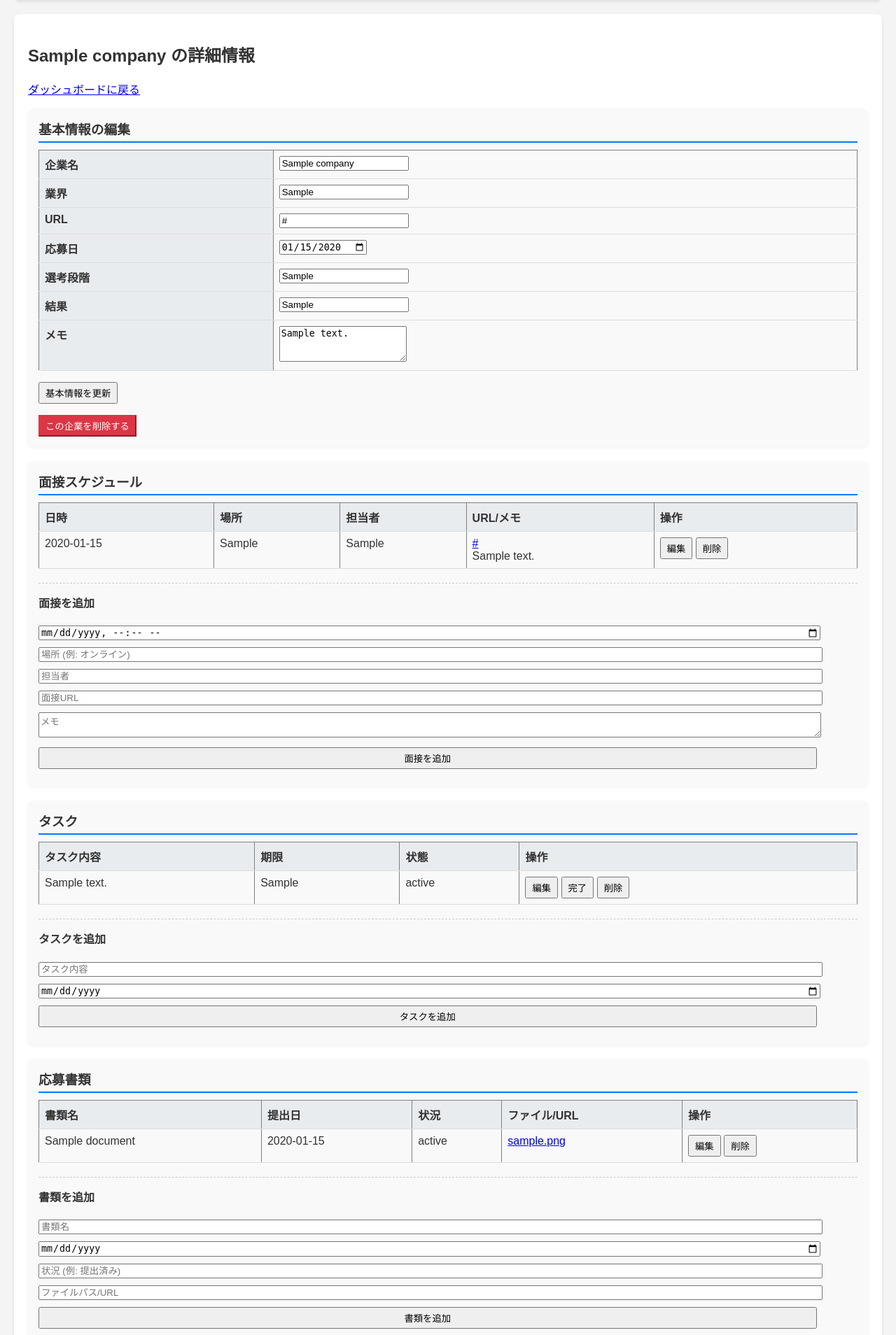
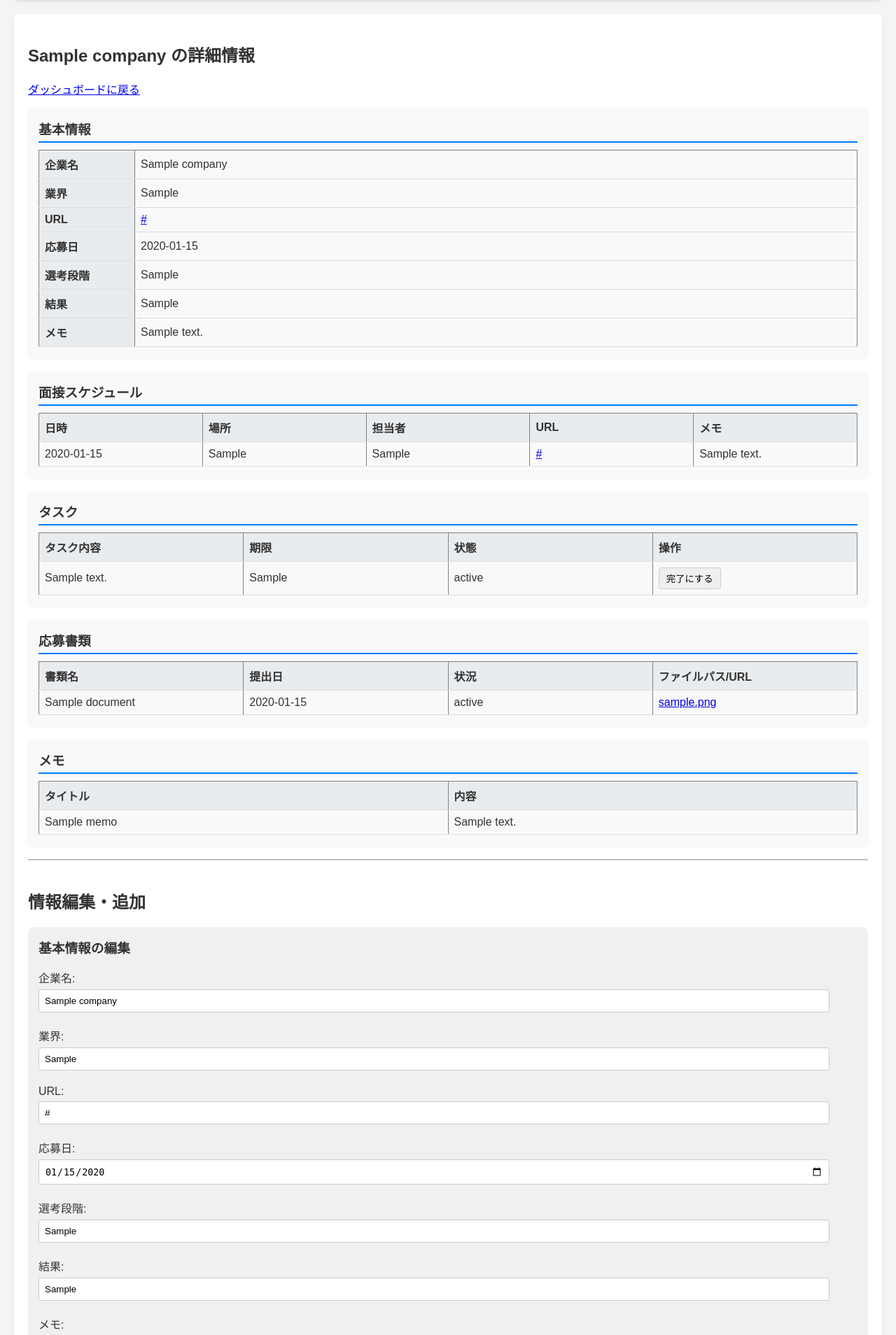
Before and after one commit to KA7zzz/syukatsuapp, a Flask app: page /company/1 in a window 1280 px wide. Shown: the part 64-1972 px from the top of the page at 70% size. Run offline with Flask 3, Linux system fonts and the light colour scheme; a user stored in the database is signed in; tables that the repository leaves empty hold one stand-in row (values such as "Sample post"); some libraries are stand-ins or nearby versions.

Commit message:
下一つの変更を打ち消した

```diff
--- a/app.py
+++ b/app.py
@@ -407,98 +407,6 @@ def add_memo(company_id):
         flash('メモを追加しました', 'success')
     return redirect(url_for('company_detail', company_id=company.id))
 
-
-# --- 各アイテムの編集・削除ルート ---
-
-# 面接の編集・削除
-@app.route('/interview/<int:interview_id>/edit', methods=['POST'])
-@login_required
-def edit_interview(interview_id):
-    interview = Interview.query.filter_by(id=interview_id, user_id=current_user.id).first_or_404()
-    interview.date_time = request.form.get('date_time')
-    interview.location = request.form.get('location')
-    interview.person = request.form.get('person')
-    interview.url = request.form.get('url')
-    interview.notes = request.form.get('notes')
-    db.session.commit()
-    flash('面接情報が更新されました', 'success')
-    return redirect(url_for('company_detail', company_id=interview.company_id))
-
-@app.route('/interview/<int:interview_id>/delete', methods=['POST'])
-@login_required
-def delete_interview(interview_id):
-    interview = Interview.query.filter_by(id=interview_id, user_id=current_user.id).first_or_404()
-    company_id = interview.company_id
-    db.session.delete(interview)
-    db.session.commit()
-    flash('面接情報を削除しました', 'success')
-    return redirect(url_for('company_detail', company_id=company_id))
-
-# タスクの編集・削除
-@app.route('/task/<int:task_id>/edit', methods=['POST'])
-@login_required
-def edit_task(task_id):
-    task = Task.query.filter_by(id=task_id, user_id=current_user.id).first_or_404()
-    task.content = request.form.get('content')
-    task.deadline = request.form.get('deadline')
-    db.session.commit()
-    flash('タスクが更新されました', 'success')
-    return redirect(url_for('company_detail', company_id=task.company_id))
-
-@app.route('/task/<int:task_id>/delete', methods=['POST'])
-@login_required
-def delete_task(task_id):
-    task = Task.query.filter_by(id=task_id, user_id=current_user.id).first_or_404()
-    company_id = task.company_id
-    db.session.delete(task)
-    db.session.commit()
-    flash('タスクを削除しました', 'success')
-    return redirect(url_for('company_detail', company_id=company_id))
-
-# 書類の編集・削除
-@app.route('/document/<int:document_id>/edit', methods=['POST'])
-@login_required
-def edit_document(document_id):
-    document = Document.query.filter_by(id=document_id, user_id=current_user.id).first_or_404()
-    document.document_name = request.form.get('document_name')
-    document.submission_date = request.form.get('submission_date')
-    document.status = request.form.get('status')
-    document.file_path = request.form.get('file_path')
-    db.session.commit()
-    flash('書類情報が更新されました', 'success')
-    return redirect(url_for('company_detail', company_id=document.company_id))
-
-@app.route('/document/<int:document_id>/delete', methods=['POST'])
-@login_required
-def delete_document(document_id):
-    document = Document.query.filter_by(id=document_id, user_id=current_user.id).first_or_404()
-    company_id = document.company_id
-    db.session.delete(document)
-    db.session.commit()
-    flash('書類情報を削除しました', 'success')
-    return redirect(url_for('company_detail', company_id=company_id))
-
-# メモの編集・削除
-@app.route('/memo/<int:memo_id>/edit', methods=['POST'])
-@login_required
-def edit_memo(memo_id):
-    memo = Memo.query.filter_by(id=memo_id, user_id=current_user.id).first_or_404()
-    memo.title = request.form.get('title')
-    memo.content = request.form.get('content')
-    db.session.commit()
-    flash('メモが更新されました', 'success')
-    return redirect(url_for('company_detail', company_id=memo.company_id))
-
-@app.route('/memo/<int:memo_id>/delete', methods=['POST'])
-@login_required
-def delete_memo(memo_id):
-    memo = Memo.query.filter_by(id=memo_id, user_id=current_user.id).first_or_404()
-    company_id = memo.company_id
-    db.session.delete(memo)
-    db.session.commit()
-    flash('メモを削除しました', 'success')
-    return redirect(url_for('company_detail', company_id=company_id))
-
 # --- この下に、各アイテムの削除ルートを追加可能 (例: /interview/<id>/delete) ---
 
 
--- a/templates/company_detail.html
+++ b/templates/company_detail.html
@@ -6,62 +6,131 @@
     <h2>{{ company.name }} の詳細情報</h2>
     <p><a href="{{ url_for('dashboard') }}">ダッシュボードに戻る</a></p>
 
+    <div class="display-section">
         <div class="detail-box">
-        <h3>基本情報の編集</h3>
-        <form action="{{ url_for('edit_company', company_id=company.id) }}" method="post">
+            <h3>基本情報</h3>
             <table border="1">
-                <tr><th>企業名</th><td><input type="text" name="name" value="{{ company.name }}" required></td></tr>
-                <tr><th>業界</th><td><input type="text" name="industry" value="{{ company.industry or '' }}"></td></tr>
-                <tr><th>URL</th><td><input type="url" name="url" value="{{ company.url or '' }}"></td></tr>
-                <tr><th>応募日</th><td><input type="date" name="application_date" value="{{ company.application_date or '' }}"></td></tr>
-                <tr><th>選考段階</th><td><input type="text" name="selection_stage" value="{{ company.selection_stage or '' }}"></td></tr>
-                <tr><th>結果</th><td><input type="text" name="result" value="{{ company.result or '' }}"></td></tr>
-                <tr><th>メモ</th><td><textarea name="notes" rows="3">{{ company.notes or '' }}</textarea></td></tr>
+                <tr><th>企業名</th><td>{{ company.name }}</td></tr>
+                <tr><th>業界</th><td>{{ company.industry or '未設定' }}</td></tr>
+                <tr><th>URL</th><td><a href="{{ company.url }}" target="_blank">{{ company.url }}</a></td></tr>
+                <tr><th>応募日</th><td>{{ company.application_date or '未設定' }}</td></tr>
+                <tr><th>選考段階</th><td>{{ company.selection_stage or '未設定' }}</td></tr>
+                <tr><th>結果</th><td>{{ company.result or '未設定' }}</td></tr>
+                <tr><th>メモ</th><td>{{ company.notes or '' }}</td></tr>
             </table>
-            <p><input type="submit" value="基本情報を更新"></p>
-        </form>
-        <form action="{{ url_for('delete_company', company_id=company.id) }}" method="post" onsubmit="return confirm('本当にこの企業情報を削除しますか？関連する全ての情報が削除されます。');" style="margin-top: 10px;">
-            <input type="submit" value="この企業を削除する" class="btn-danger">
-        </form>
         </div>
 
         <div class="detail-box">
             <h3>面接スケジュール</h3>
+            {% if interviews %}
                 <table border="1">
-            <thead><tr><th>日時</th><th>場所</th><th>担当者</th><th>URL/メモ</th><th>操作</th></tr></thead>
+                    <thead><tr><th>日時</th><th>場所</th><th>担当者</th><th>URL</th><th>メモ</th></tr></thead>
                     <tbody>
                         {% for interview in interviews %}
-                <tr class="view-row-interview-{{ interview.id }}">
+                        <tr>
                             <td>{{ interview.date_time }}</td>
                             <td>{{ interview.location }}</td>
                             <td>{{ interview.person }}</td>
-                    <td><a href="{{ interview.url }}" target="_blank">{{ interview.url }}</a><br>{{ interview.notes }}</td>
-                    <td class="action-buttons">
-                        <button onclick="toggleEdit('interview-{{ interview.id }}')">編集</button>
-                        <form action="{{ url_for('delete_interview', interview_id=interview.id) }}" method="post" onsubmit="return confirm('この面接情報を削除しますか？');">
-                            <button type="submit">削除</button>
-                        </form>
-                    </td>
+                            <td><a href="{{ interview.url }}" target="_blank">{{ interview.url }}</a></td>
+                            <td>{{ interview.notes }}</td>
                         </tr>
-                <tr class="edit-row edit-row-interview-{{ interview.id }}">
-                    <td colspan="5">
-                        <form action="{{ url_for('edit_interview', interview_id=interview.id) }}" method="post">
-                            <p>日時: <input type="datetime-local" name="date_time" value="{{ interview.date_time.replace(' ', 'T') if interview.date_time else '' }}"></p>
-                            <p>場所: <input type="text" name="location" value="{{ interview.location or '' }}"></p>
-                            <p>担当者: <input type="text" name="person" value="{{ interview.person or '' }}"></p>
-                            <p>URL: <input type="url" name="url" value="{{ interview.url or '' }}"></p>
-                            <p>メモ: <textarea name="notes">{{ interview.notes or '' }}</textarea></p>
-                            <button type="submit">更新</button>
-                            <button type="button" onclick="toggleEdit('interview-{{ interview.id }}')">キャンセル</button>
+                        {% endfor %}
+                    </tbody>
+                </table>
+            {% else %}
+                <p>面接情報はありません。</p>
+            {% endif %}
+        </div>
+
+        <div class="detail-box">
+            <h3>タスク</h3>
+            {% if tasks %}
+                <table border="1">
+                    <thead><tr><th>タスク内容</th><th>期限</th><th>状態</th><th>操作</th></tr></thead>
+                    <tbody>
+                        {% for task in tasks %}
+                        <tr>
+                            <td>{{ task.content }}</td>
+                            <td>{{ task.deadline }}</td>
+                            <td>{{ task.status }}</td>
+                            <td>
+                                <form action="{{ url_for('toggle_task', task_id=task.id) }}" method="post" style="display:inline;">
+                                    <button type="submit" class="btn-toggle">{{ '未完了に戻す' if task.status == '完了' else '完了にする' }}</button>
                                 </form>
                             </td>
                         </tr>
                         {% endfor %}
                     </tbody>
                 </table>
-        {% if not interviews %}<p>面接情報はありません。</p>{% endif %}
-        <div class="add-form">
-            <h4>面接を追加</h4>
+            {% else %}
+                <p>タスクはありません。</p>
+            {% endif %}
+        </div>
+
+        <div class="detail-box">
+            <h3>応募書類</h3>
+            {% if documents %}
+                <table border="1">
+                    <thead><tr><th>書類名</th><th>提出日</th><th>状況</th><th>ファイルパス/URL</th></tr></thead>
+                    <tbody>
+                        {% for doc in documents %}
+                        <tr>
+                            <td>{{ doc.document_name }}</td>
+                            <td>{{ doc.submission_date }}</td>
+                            <td>{{ doc.status }}</td>
+                            <td><a href="{{ doc.file_path }}" target="_blank">{{ doc.file_path }}</a></td>
+                        </tr>
+                        {% endfor %}
+                    </tbody>
+                </table>
+            {% else %}
+                <p>応募書類はありません。</p>
+            {% endif %}
+        </div>
+
+        <div class="detail-box">
+            <h3>メモ</h3>
+            {% if memos %}
+                <table border="1">
+                    <thead><tr><th>タイトル</th><th>内容</th></tr></thead>
+                    <tbody>
+                        {% for memo in memos %}
+                        <tr>
+                            <td>{{ memo.title }}</td>
+                            <td>{{ memo.content|safe }}</td>
+                        </tr>
+                        {% endfor %}
+                    </tbody>
+                </table>
+            {% else %}
+                <p>メモはありません。</p>
+            {% endif %}
+        </div>
+    </div>
+
+
+    <hr>
+
+    <div class="action-section">
+        <h2>情報編集・追加</h2>
+
+        <div class="form-box">
+            <h3>基本情報の編集</h3>
+            <form action="{{ url_for('edit_company', company_id=company.id) }}" method="post">
+                <p>企業名: <input type="text" name="name" value="{{ company.name }}" required></p>
+                <p>業界: <input type="text" name="industry" value="{{ company.industry or '' }}"></p>
+                <p>URL: <input type="url" name="url" value="{{ company.url or '' }}"></p>
+                <p>応募日: <input type="date" name="application_date" value="{{ company.application_date or '' }}"></p>
+                <p>選考段階: <input type="text" name="selection_stage" value="{{ company.selection_stage or '' }}"></p>
+                <p>結果: <input type="text" name="result" value="{{ company.result or '' }}"></p>
+                <p>メモ:</p>
+                <textarea name="notes" rows="3">{{ company.notes or '' }}</textarea>
+                <p><input type="submit" value="基本情報を更新"></p>
+            </form>
+        </div>
+
+        <div class="form-box">
+            <h3>面接を追加</h3>
             <form action="{{ url_for('add_interview', company_id=company.id) }}" method="post">
                 <input type="datetime-local" name="date_time" required>
                 <input type="text" name="location" placeholder="場所 (例: オンライン)">
@@ -71,82 +140,18 @@
                 <input type="submit" value="面接を追加">
             </form>
         </div>
-    </div>
 
-    <div class="detail-box">
-        <h3>タスク</h3>
-        <table border="1">
-            <thead><tr><th>タスク内容</th><th>期限</th><th>状態</th><th>操作</th></tr></thead>
-            <tbody>
-                {% for task in tasks %}
-                <tr class="view-row-task-{{ task.id }}">
-                    <td>{{ task.content }}</td>
-                    <td>{{ task.deadline }}</td>
-                    <td>{{ task.status }}</td>
-                    <td class="action-buttons">
-                        <button onclick="toggleEdit('task-{{ task.id }}')">編集</button>
-                        <form action="{{ url_for('toggle_task', task_id=task.id) }}" method="post"><button type="submit">{{ '未完了' if task.status == '完了' else '完了' }}</button></form>
-                        <form action="{{ url_for('delete_task', task_id=task.id) }}" method="post" onsubmit="return confirm('このタスクを削除しますか？');"><button type="submit">削除</button></form>
-                    </td>
-                </tr>
-                <tr class="edit-row edit-row-task-{{ task.id }}">
-                    <td colspan="4">
-                        <form action="{{ url_for('edit_task', task_id=task.id) }}" method="post">
-                            <p>内容: <input type="text" name="content" value="{{ task.content }}" required></p>
-                            <p>期限: <input type="date" name="deadline" value="{{ task.deadline or '' }}"></p>
-                            <button type="submit">更新</button>
-                            <button type="button" onclick="toggleEdit('task-{{ task.id }}')">キャンセル</button>
-                        </form>
-                    </td>
-                </tr>
-                {% endfor %}
-            </tbody>
-        </table>
-        {% if not tasks %}<p>タスクはありません。</p>{% endif %}
-        <div class="add-form">
-            <h4>タスクを追加</h4>
+        <div class="form-box">
+            <h3>タスクを追加</h3>
             <form action="{{ url_for('add_task', company_id=company.id) }}" method="post">
                 <input type="text" name="content" placeholder="タスク内容" required>
-                <input type="date" name="deadline">
+                <input type="date" name="deadline" placeholder="期限">
                 <input type="submit" value="タスクを追加">
             </form>
         </div>
-    </div>
 
-    <div class="detail-box">
-        <h3>応募書類</h3>
-        <table border="1">
-            <thead><tr><th>書類名</th><th>提出日</th><th>状況</th><th>ファイル/URL</th><th>操作</th></tr></thead>
-            <tbody>
-                {% for doc in documents %}
-                <tr class="view-row-document-{{ doc.id }}">
-                    <td>{{ doc.document_name }}</td>
-                    <td>{{ doc.submission_date }}</td>
-                    <td>{{ doc.status }}</td>
-                    <td><a href="{{ doc.file_path }}" target="_blank">{{ doc.file_path }}</a></td>
-                    <td class="action-buttons">
-                        <button onclick="toggleEdit('document-{{ doc.id }}')">編集</button>
-                        <form action="{{ url_for('delete_document', document_id=doc.id) }}" method="post" onsubmit="return confirm('この書類情報を削除しますか？');"><button type="submit">削除</button></form>
-                    </td>
-                </tr>
-                <tr class="edit-row edit-row-document-{{ doc.id }}">
-                    <td colspan="5">
-                        <form action="{{ url_for('edit_document', document_id=doc.id) }}" method="post">
-                            <p>書類名: <input type="text" name="document_name" value="{{ doc.document_name }}" required></p>
-                            <p>提出日: <input type="date" name="submission_date" value="{{ doc.submission_date or '' }}"></p>
-                            <p>状況: <input type="text" name="status" value="{{ doc.status or '' }}"></p>
-                            <p>ファイル/URL: <input type="text" name="file_path" value="{{ doc.file_path or '' }}"></p>
-                            <button type="submit">更新</button>
-                            <button type="button" onclick="toggleEdit('document-{{ doc.id }}')">キャンセル</button>
-                        </form>
-                    </td>
-                </tr>
-                {% endfor %}
-            </tbody>
-        </table>
-        {% if not documents %}<p>応募書類はありません。</p>{% endif %}
-        <div class="add-form">
-            <h4>書類を追加</h4>
+        <div class="form-box">
+            <h3>書類を追加</h3>
             <form action="{{ url_for('add_document', company_id=company.id) }}" method="post">
                 <input type="text" name="document_name" placeholder="書類名" required>
                 <input type="date" name="submission_date">
@@ -155,83 +160,71 @@
                 <input type="submit" value="書類を追加">
             </form>
         </div>
-    </div>
 
-    <div class="detail-box">
-        <h3>メモ</h3>
-        <table border="1">
-            <thead><tr><th>タイトル</th><th>内容</th><th>操作</th></tr></thead>
-            <tbody>
-                {% for memo in memos %}
-                <tr class="view-row-memo-{{ memo.id }}">
-                    <td>{{ memo.title }}</td>
-                    <td>{{ memo.content|safe }}</td>
-                    <td class="action-buttons">
-                        <button onclick="toggleEdit('memo-{{ memo.id }}')">編集</button>
-                        <form action="{{ url_for('delete_memo', memo_id=memo.id) }}" method="post" onsubmit="return confirm('このメモを削除しますか？');"><button type="submit">削除</button></form>
-                    </td>
-                </tr>
-                <tr class="edit-row edit-row-memo-{{ memo.id }}">
-                    <td colspan="3">
-                        <form action="{{ url_for('edit_memo', memo_id=memo.id) }}" method="post">
-                            <p>タイトル: <input type="text" name="title" value="{{ memo.title }}" required></p>
-                            <p>内容: <textarea name="content">{{ memo.content or '' }}</textarea></p>
-                            <button type="submit">更新</button>
-                            <button type="button" onclick="toggleEdit('memo-{{ memo.id }}')">キャンセル</button>
-                        </form>
-                    </td>
-                </tr>
-                {% endfor %}
-            </tbody>
-        </table>
-        {% if not memos %}<p>メモはありません。</p>{% endif %}
-        <div class="add-form">
-            <h4>メモを追加</h4>
+        <div class="form-box">
+            <h3>メモを追加</h3>
             <form action="{{ url_for('add_memo', company_id=company.id) }}" method="post">
                 <input type="text" name="title" placeholder="タイトル" required>
                 <textarea name="content" placeholder="内容"></textarea>
                 <input type="submit" value="メモを追加">
             </form>
         </div>
+
+        <div class="form-box">
+            <h3>企業情報の削除</h3>
+            <form action="{{ url_for('delete_company', company_id=company.id) }}" method="post" onsubmit="return confirm('本当にこの企業情報を削除しますか？関連する全ての情報が削除されます。');">
+                <input type="submit" value="この企業を削除する" class="btn-danger">
+            </form>
+        </div>
     </div>
 
     <style>
-        .detail-box { background-color: #f9f9f9; padding: 15px; margin-bottom: 20px; border-radius: 8px; box-shadow: 0 2px 4px rgba(0,0,0,0.05); }
-        .detail-box h3 { margin-top: 0; border-bottom: 2px solid #007bff; padding-bottom: 5px; margin-bottom: 10px; }
+        .detail-box {
+            background-color: #f9f9f9;
+            padding: 15px;
+            margin-bottom: 20px;
+            border-radius: 8px;
+            box-shadow: 0 2px 4px rgba(0,0,0,0.05);
+        }
+        .detail-box h3 {
+            margin-top: 0;
+            border-bottom: 2px solid #007bff;
+            padding-bottom: 5px;
+            margin-bottom: 10px;
+        }
         .detail-box table { width: 100%; border-collapse: collapse; }
-        .detail-box th, .detail-box td { padding: 8px; text-align: left; border-bottom: 1px solid #ddd; vertical-align: top; }
-        .detail-box th { background-color: #e9ecef; }
-        .action-buttons form { display: inline-block; }
-        .action-buttons button, input[type="submit"] { padding: 4px 8px; cursor: pointer; }
+        .detail-box th, .detail-box td { padding: 8px; text-align: left; border-bottom: 1px solid #ddd; }
+        .detail-box th { background-color: #e9ecef; width: 120px; }
 
-        .edit-row { display: none; } /* 編集行は初期状態で非表示 */
-        .edit-row form p { margin: 5px 0; }
-        .edit-row input[type="text"], .edit-row input[type="url"], .edit-row input[type="date"], .edit-row input[type="datetime-local"], .edit-row textarea {
-            width: 90%; padding: 6px; border: 1px solid #ccc; border-radius: 4px;
+        .action-section { margin-top: 40px; }
+        .form-box {
+            background-color: #f0f0f0;
+            padding: 15px;
+            margin-bottom: 20px;
+            border-radius: 8px;
         }
-
-        .add-form { margin-top: 20px; padding-top: 15px; border-top: 1px dashed #ccc; }
-        .add-form h4 { margin-top: 0; }
-        .add-form input, .add-form textarea { width: 95%; margin-bottom: 10px; }
-
-        .btn-danger { background-color: #dc3545; color: white; border-color: #dc3545; }
+        .form-box h3 { margin-top: 0; }
+        .form-box input[type="text"],
+        .form-box input[type="url"],
+        .form-box input[type="date"],
+        .form-box input[type="datetime-local"],
+        .form-box textarea {
+            width: 95%;
+            padding: 8px;
+            margin: 5px 0;
+            border-radius: 4px;
+            border: 1px solid #ccc;
+        }
+        .btn-toggle, .form-box input[type="submit"] {
+            padding: 5px 10px;
+            border-radius: 4px;
+            cursor: pointer;
+            border: 1px solid #ccc;
+        }
+        .btn-danger {
+            background-color: #dc3545;
+            color: white;
+            border-color: #dc3545;
+        }
     </style>
-
-    <script>
-    function toggleEdit(prefix) {
-        // 表示用の行を取得
-        const viewRow = document.querySelector('.view-row-' + prefix);
-        // 編集用の行を取得
-        const editRow = document.querySelector('.edit-row-' + prefix);
-
-        // 表示/非表示を切り替える
-        if (viewRow.style.display === 'none') {
-            viewRow.style.display = '';
-            editRow.style.display = 'none';
-        } else {
-            viewRow.style.display = 'none';
-            editRow.style.display = '';
-        }
-    }
-    </script>
 {% endblock %}
```
Lines whose indentation alone changed are shown as unchanged.
